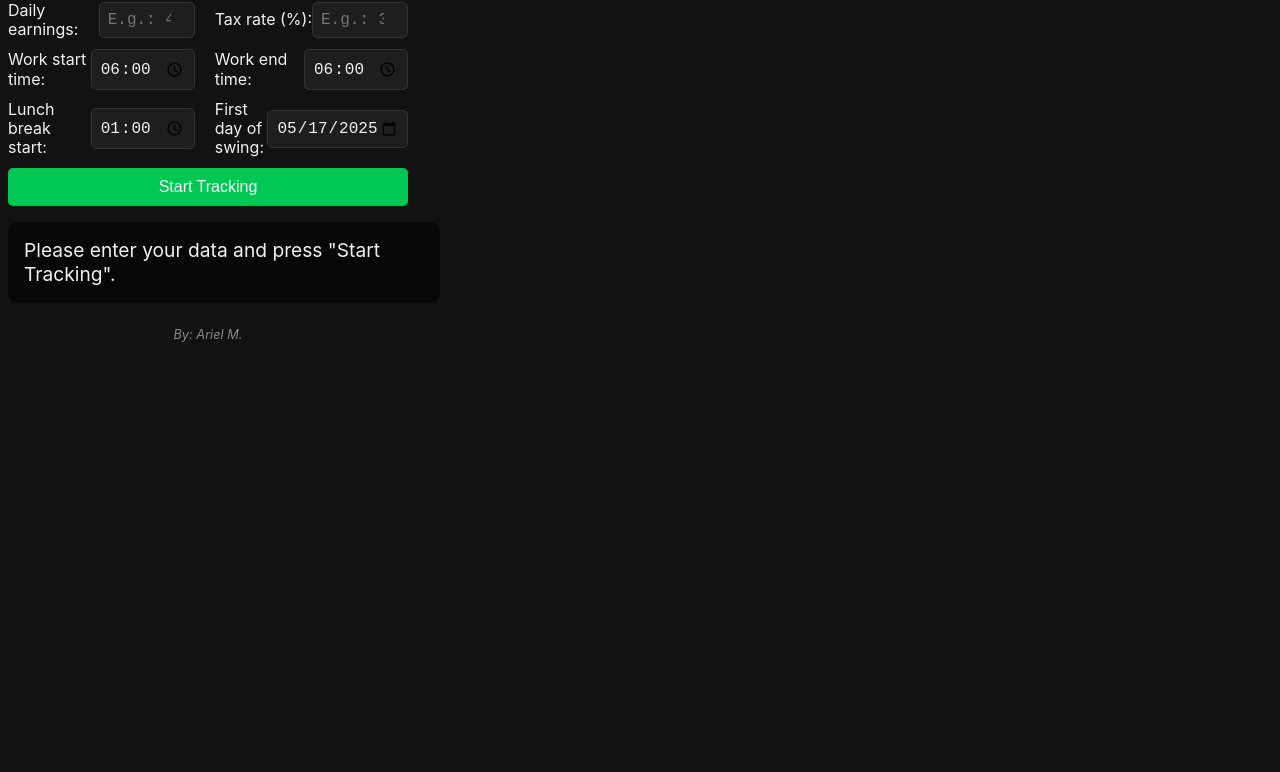
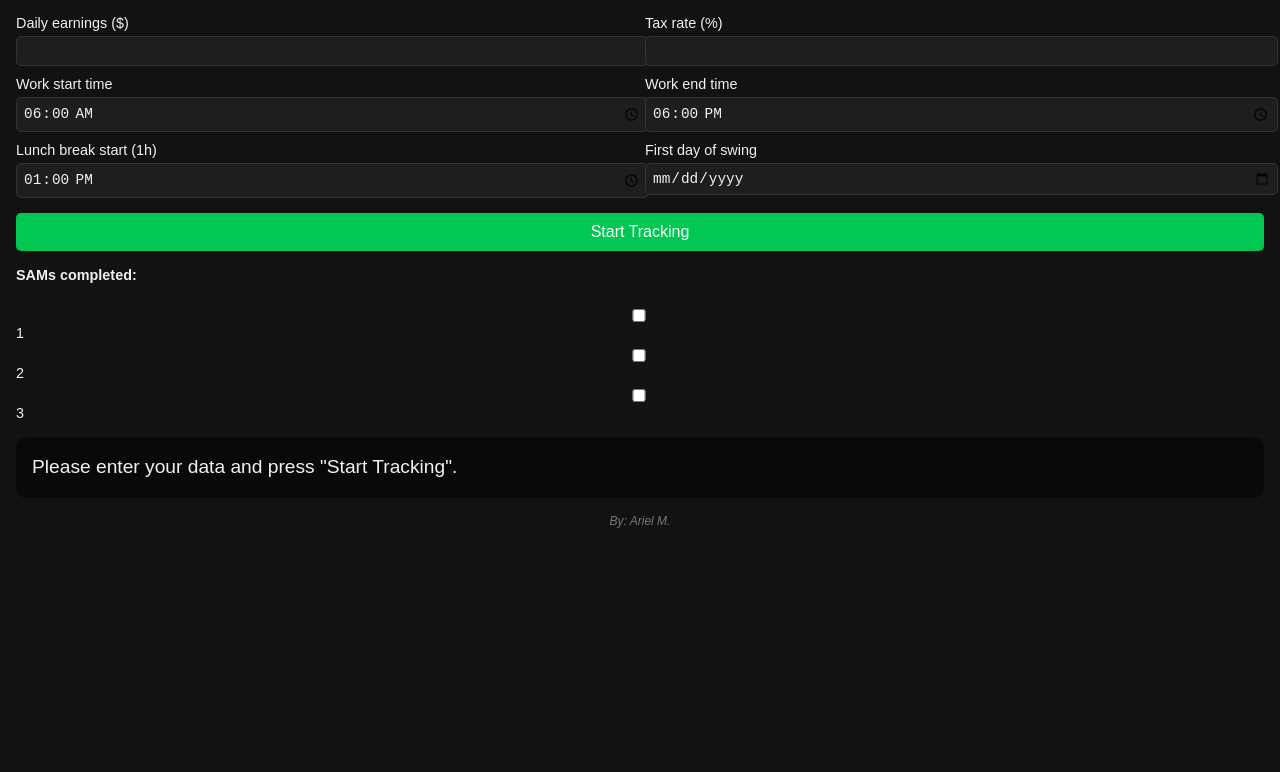
Before and after one commit to arielmartinelli1/EarningsCalculator, a plain HTML site: page index.html in a window 1280 px wide. Shown: the part 53-825 px from the top of the page. After the commit the page ends 800 px from the top, so only its background shows below. Drawn offline with Linux system fonts and the light colour scheme.

Commit message:
Update index.html

```diff
--- a/index.html
+++ b/index.html
@@ -2,167 +2,131 @@
 <html lang="en">
 <head>
   <meta charset="UTF-8" />
-  <meta name="viewport" content="width=device-width, initial-scale=1, maximum-scale=1" />
-  <title>Earnings Calculator</title>
-
-  <meta name="apple-mobile-web-app-capable" content="yes" />
-  <meta name="apple-mobile-web-app-status-bar-style" content="black-translucent" />
-  <meta name="apple-mobile-web-app-title" content="Earnings calculator" />
-  <link rel="apple-touch-icon" href="https://cdn-icons-png.flaticon.com/512/846/846449.png" />
-
+  <meta name="viewport" content="width=device-width, initial-scale=1" />
+  <title>Daily Earnings Calculator</title>
   <style>
     body {
-      margin: 0.5rem;
-      font-family: -apple-system, BlinkMacSystemFont, "Segoe UI", Roboto, sans-serif;
+      font-family: sans-serif;
+      margin: 1rem;
       background-color: #121212;
       color: #f1f1f1;
-      font-size: 14px;
-      line-height: 1.2;
-      min-height: 100vh;
     }
-    h2 {
-      margin-bottom: 0.7rem;
-      font-weight: 600;
+    .container {
+      display: flex;
+      flex-wrap: wrap;
+      gap: 10px;
     }
-    form {
-      display: grid;
-      grid-template-columns: repeat(2, 1fr);
-      gap: 10px 20px;
-      max-width: 400px;
-      margin-bottom: 1rem;
+    .field {
+      flex: 1 1 calc(50% - 10px);
     }
     label {
-      display: flex;
-      justify-content: space-between;
-      align-items: center;
-      font-size: 1rem;
+      font-size: 0.9rem;
+      margin-bottom: 5px;
+      display: block;
     }
-    input[type="number"], input[type="time"], input[type="date"] {
+    input {
+      width: 100%;
+      padding: 6px;
       background-color: #1e1e1e;
       color: #f1f1f1;
       border: 1px solid #333;
       border-radius: 5px;
-      font-size: 1rem;
-      box-sizing: border-box;
-      padding: 8px;
-      text-align: right;
-      font-family: monospace;
-    }
-    input[type="number"] {
-      width: 6rem; /* ancho fijo para unos 4 dígitos */
-    }
-    input[type="time"] {
-      width: 6.5rem;
-      text-align: center;
-    }
-    input[type="date"] {
-      width: 9rem;
-      text-align: center;
+      font-size: 0.9rem;
     }
     button {
-      grid-column: 1 / -1;
-      padding: 10px 20px;
+      width: 100%;
+      padding: 10px;
+      margin-top: 15px;
       background-color: #00c853;
       color: white;
       border: none;
       border-radius: 5px;
       font-size: 1rem;
       cursor: pointer;
-      width: 100%;
     }
     button:hover {
       background-color: #00b248;
     }
-    #output {
+    .result {
+      margin-top: 1rem;
       font-size: 1.2rem;
-      background-color: rgba(0, 0, 0, 0.6);
+      background-color: rgba(0, 0, 0, 0.5);
       padding: 1rem;
       border-radius: 10px;
-      line-height: 1.3;
-      max-height: none;
-      overflow: visible;
-      word-wrap: break-word;
-      max-width: 400px;
+      line-height: 1.5;
     }
     .small-text {
-      font-size: 0.85rem;
+      font-size: 0.8rem;
       color: #aaa;
-      margin: 2px 0 0 0;
     }
-    .footer {
-      margin-top: 1.5rem;
-      font-size: 0.8rem;
-      color: #888;
+    .sams {
+      margin-top: 1rem;
+    }
+    .sams label {
+      margin-right: 10px;
+    }
+    footer {
+      margin-top: 1rem;
+      font-size: 0.75rem;
       font-style: italic;
       text-align: center;
-      user-select: none;
-      max-width: 400px;
-    }
-
-    @media (max-width: 430px) {
-      form {
-        max-width: 100%;
-        grid-template-columns: 1fr 1fr;
-        gap: 8px 12px;
-      }
-      #output, .footer {
-        max-width: 100%;
-      }
+      color: #777;
     }
   </style>
 </head>
 <body>
-
   <h2>Daily Earnings Calculator</h2>
 
-  <form id="dataForm" onsubmit="event.preventDefault(); startTracking();">
-    <label>Daily earnings:
-      <input type="number" id="dailyRate" placeholder="E.g.: 400" min="0" step="0.01" required />
-    </label>
+  <div class="container">
+    <div class="field">
+      <label>Daily earnings ($)</label>
+      <input type="number" id="dailyRate" maxlength="4" />
+    </div>
+    <div class="field">
+      <label>Tax rate (%)</label>
+      <input type="number" id="taxRate" maxlength="4" />
+    </div>
+    <div class="field">
+      <label>Work start time</label>
+      <input type="time" id="startTime" />
+    </div>
+    <div class="field">
+      <label>Work end time</label>
+      <input type="time" id="endTime" />
+    </div>
+    <div class="field">
+      <label>Lunch break start (1h)</label>
+      <input type="time" id="lunchStart" />
+    </div>
+    <div class="field">
+      <label>First day of swing</label>
+      <input type="date" id="swingStart" />
+    </div>
+  </div>
 
-    <label>Tax rate (%):
-      <input type="number" id="taxRate" placeholder="E.g.: 30" min="0" max="100" step="0.1" required />
-    </label>
+  <button onclick="startTracking()">Start Tracking</button>
 
-    <label>Work start time:
-      <input type="time" id="startTime" required />
-    </label>
+  <div class="sams" id="sam-counter">
+    <label><strong>SAMs completed:</strong></label><br />
+    <label><input type="checkbox" id="sam1"> 1</label>
+    <label><input type="checkbox" id="sam2"> 2</label>
+    <label><input type="checkbox" id="sam3"> 3</label>
+  </div>
 
-    <label>Work end time:
-      <input type="time" id="endTime" required />
-    </label>
-
-    <label>Lunch break start:
-      <input type="time" id="lunchStart" required />
-    </label>
-
-    <label>First day of swing:
-      <input type="date" id="firstDaySwing" max="" />
-    </label>
-
-    <button type="submit">Start Tracking</button>
-  </form>
-
-  <div id="output">
+  <div class="result" id="output">
     Please enter your data and press "Start Tracking".
   </div>
 
-  <div class="footer">By: Ariel M.</div>
+  <footer>By: Ariel M.</footer>
 
   <script>
     const inputs = document.querySelectorAll("input");
-
     function loadDefaults() {
       if (!localStorage.getItem("dailyRate")) localStorage.setItem("dailyRate", "");
       if (!localStorage.getItem("taxRate")) localStorage.setItem("taxRate", "");
       if (!localStorage.getItem("startTime")) localStorage.setItem("startTime", "06:00");
       if (!localStorage.getItem("endTime")) localStorage.setItem("endTime", "18:00");
       if (!localStorage.getItem("lunchStart")) localStorage.setItem("lunchStart", "13:00");
-
-      if (!localStorage.getItem("firstDaySwing")) {
-        const todayISO = new Date().toISOString().slice(0,10);
-        localStorage.setItem("firstDaySwing", todayISO);
-      }
 
       inputs.forEach(input => {
         const saved = localStorage.getItem(input.id);
@@ -171,14 +135,9 @@
           localStorage.setItem(input.id, input.value);
         });
       });
-
-      const firstDayInput = document.getElementById("firstDaySwing");
-      const todayISO = new Date().toISOString().slice(0,10);
-      firstDayInput.max = todayISO;
     }
     loadDefaults();
-
-    let intervalId;
+    setupSAMCounter();
 
     function parseTimeToDate(baseDate, timeStr) {
       const [h, m] = timeStr.split(":").map(Number);
@@ -187,19 +146,13 @@
       return d;
     }
 
-    function formatDateDDMMYYYY(date) {
-      const d = date.getDate().toString().padStart(2, '0');
-      const m = (date.getMonth()+1).toString().padStart(2, '0');
-      const y = date.getFullYear();
-      return `${d}/${m}/${y}`;
-    }
-
     function formatMinutesToHHMM(minutes) {
       const h = Math.floor(minutes / 60);
       const m = Math.floor(minutes % 60);
-      return `${h.toString().padStart(2,"0")}:${m.toString().padStart(2,"0")}`;
+      return `${h.toString().padStart(2, "0")}:${m.toString().padStart(2, "0")}`;
     }
 
+    let intervalId;
     function startTracking() {
       clearInterval(intervalId);
 
@@ -208,7 +161,7 @@
       const startTimeStr = document.getElementById("startTime").value;
       const endTimeStr = document.getElementById("endTime").value;
       let lunchStartStr = document.getElementById("lunchStart").value;
-      let firstDaySwingStr = document.getElementById("firstDaySwing").value;
+      const swingStartStr = document.getElementById("swingStart").value;
 
       if (isNaN(dailyRate) || isNaN(taxRate) || !startTimeStr || !endTimeStr || !lunchStartStr) {
         document.getElementById("output").innerText = "Please fill all fields correctly.";
@@ -216,84 +169,95 @@
       }
 
       const baseDate = new Date();
-      baseDate.setHours(0,0,0,0);
+      baseDate.setHours(0, 0, 0, 0);
 
       let start = parseTimeToDate(baseDate, startTimeStr);
       let end = parseTimeToDate(baseDate, endTimeStr);
-      if (end <= start) end.setDate(end.getDate() +1);
+
+      if (end <= start) end.setDate(end.getDate() + 1);
 
       let lunchStart = parseTimeToDate(baseDate, lunchStartStr);
-      if (lunchStart < start || lunchStart > end) {
-        lunchStart = new Date(start.getTime() + (end-start)/2 - 30*60000);
-      }
-      let lunchEnd = new Date(lunchStart.getTime() + 60*60000);
-      if (lunchEnd > end) {
-        lunchStart = new Date(end.getTime() - 60*60000);
-        lunchEnd = new Date(end.getTime());
+      let lunchEnd = new Date(lunchStart.getTime() + 60 * 60000);
+
+      if (lunchStart < start || lunchEnd > end) {
+        lunchStart = new Date(start.getTime() + (end - start) / 2 - 30 * 60000);
+        lunchEnd = new Date(lunchStart.getTime() + 60 * 60000);
       }
 
       const totalWorkMinutes = (end - start - (lunchEnd - lunchStart)) / 60000;
 
-      let firstDaySwing = firstDaySwingStr ? new Date(firstDaySwingStr) : new Date();
-      firstDaySwing.setHours(0,0,0,0);
-      const today = new Date();
-      today.setHours(0,0,0,0);
-      if (firstDaySwing > today) firstDaySwing = today;
-
-      function calculateSwingDays() {
-        const diffMs = today - firstDaySwing;
-        const diffDays = Math.floor(diffMs / (1000*60*60*24)) + 1;
-        return diffDays;
-      }
+      // Save SAM end time
+      const samData = JSON.parse(localStorage.getItem('samData')) || {};
+      samData.endTime = end.toISOString();
+      localStorage.setItem('samData', JSON.stringify(samData));
 
       intervalId = setInterval(() => {
         const now = new Date();
 
-        let workedMinutes;
-        if (now < start) {
-          workedMinutes = 0;
-        } else if (now > end) {
-          workedMinutes = totalWorkMinutes;
-        } else {
-          let elapsed = (now - start)/60000;
+        let workedMinutes = 0;
+        if (now >= start) {
+          workedMinutes = (now > end ? totalWorkMinutes : (now - start) / 60000);
           if (now >= lunchStart && now <= lunchEnd) {
-            elapsed -= (now - lunchStart)/60000;
+            workedMinutes -= (now - lunchStart) / 60000;
           } else if (now > lunchEnd) {
-            elapsed -= (lunchEnd - lunchStart)/60000;
+            workedMinutes -= (lunchEnd - lunchStart) / 60000;
           }
-          workedMinutes = Math.max(0, elapsed);
         }
 
         const ratePerMinute = dailyRate / totalWorkMinutes;
-        const net = workedMinutes * ratePerMinute * (1 - taxRate/100);
+        const net = workedMinutes * ratePerMinute * (1 - taxRate / 100);
 
-        // Swing earnings calculation
-        const swingDays = calculateSwingDays();
-        const totalSwingEarnings = net + dailyRate * (swingDays -1) * (1 - taxRate/100);
+        let swingEarnings = '';
+        if (swingStartStr) {
+          const swingStart = new Date(swingStartStr + 'T00:00:00');
+          const today = new Date();
+          const daysWorked = Math.floor((today - swingStart) / (1000 * 60 * 60 * 24));
+          const total = (daysWorked * dailyRate + net) * (1 - taxRate / 100);
+          swingEarnings = `<p class="small-text">Swing earnings: $${total.toFixed(2)}</p>`;
+        }
 
-        const hhmm = formatMinutesToHHMM(workedMinutes);
         const lunchStartStrFmt = lunchStart.toTimeString().slice(0,5);
         const lunchEndStrFmt = lunchEnd.toTimeString().slice(0,5);
 
         document.getElementById("output").innerHTML = `
-          <p><strong>Today you made 💸</strong></p>
+          <p><strong>You already made 💸</strong></p>
           <p style="font-size: 2rem;">$${net.toFixed(2)}</p>
-          <p class="small-text">Time worked: ${hhmm} hs.</p>
+          <p class="small-text">Time worked: ${formatMinutesToHHMM(workedMinutes)} hs.</p>
           <p class="small-text">Lunch break: ${lunchStartStrFmt} - ${lunchEndStrFmt}</p>
-          <p class="small-text"><strong>Swing earnings:</strong> $${totalSwingEarnings.toFixed(2)}</p>
-          <div id="sam-counter" style="margin-top: 1.5rem;">
-  <label><strong>SAMs completed:</strong></label>
-  <div style="display: flex; gap: 10px;">
-    <label><input type="checkbox" id="sam1"> 1</label>
-    <label><input type="checkbox" id="sam2"> 2</label>
-    <label><input type="checkbox" id="sam3"> 3</label>
-  </div>
-</div>
-
+          ${swingEarnings}
         `;
       }, 1000);
     }
+
+    function setupSAMCounter() {
+      const samCheckboxes = ['sam1', 'sam2', 'sam3'];
+      const storageKey = 'samData';
+      const saved = JSON.parse(localStorage.getItem(storageKey)) || {};
+      const now = new Date();
+
+      const resetThreshold = saved.endTime ? new Date(saved.endTime).getTime() + 6 * 60 * 60 * 1000 : null;
+      if (resetThreshold && now.getTime() > resetThreshold) {
+        localStorage.removeItem(storageKey);
+        samCheckboxes.forEach(id => {
+          document.getElementById(id).checked = false;
+        });
+        return;
+      }
+
+      samCheckboxes.forEach(id => {
+        const checkbox = document.getElementById(id);
+        if (saved[id]) checkbox.checked = true;
+        checkbox.addEventListener('change', () => {
+          const updated = {
+            sam1: document.getElementById('sam1').checked,
+            sam2: document.getElementById('sam2').checked,
+            sam3: document.getElementById('sam3').checked,
+            endTime: saved.endTime
+          };
+          localStorage.setItem(storageKey, JSON.stringify(updated));
+        });
+      });
+    }
   </script>
-
 </body>
 </html>
```
